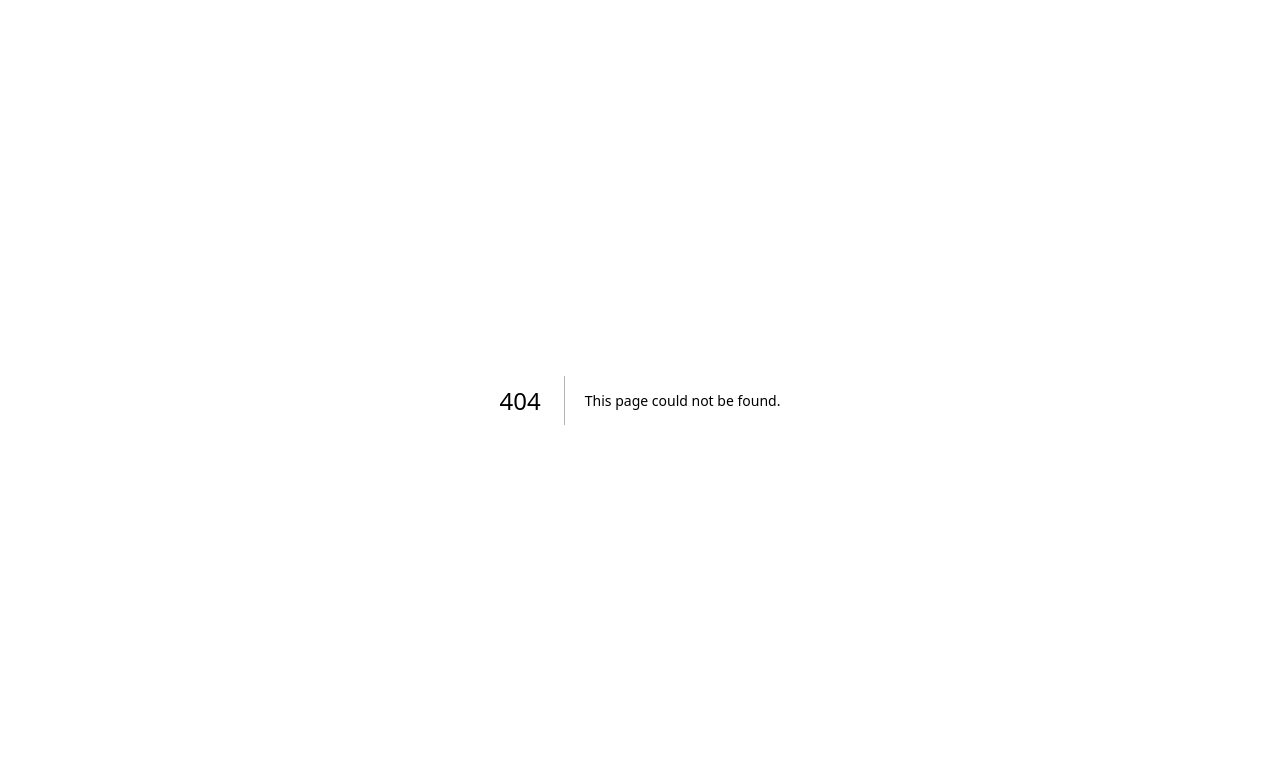
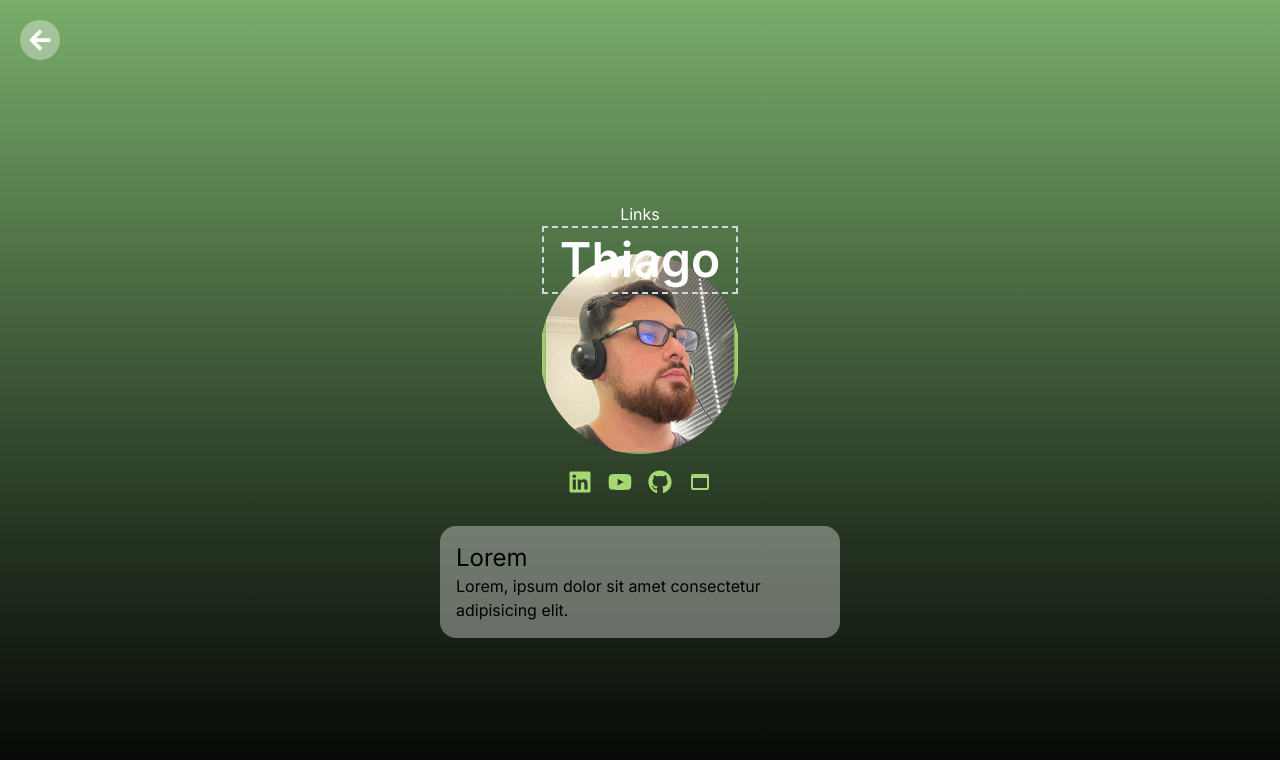
Before and after one commit to Thiago-Nascimento-2000/Meu-Portfolio-Thiago-de-Oliveira-Nascimento, a Next.js app: page /links in a window 1280 px wide. Before the commit this address had no page. Shown: the top 760 px of the page. Built offline with nearby package versions, Linux system fonts and the light colour scheme.

Commit message:
Desenvolvimento: pagina de links de contato

```diff
--- /dev/null
+++ b/app/links/page.tsx
@@ -0,0 +1,55 @@
+import Image from "next/image";
+
+import image from "../public/perfil.png";
+import { FaArrowLeft, FaGithub, FaLinkedin, FaYoutube } from "react-icons/fa";
+import { MdWebAsset } from "react-icons/md";
+
+const Links = () => {
+  return (
+    <main className="flex h-screen flex-col justify-center items-center bg-gradient-to-t from-[#040504] 0% to-[#79ae6b] 100%">
+      <span className="bg-white/35 p-2 rounded-full fixed top-5 left-5 hover:cursor-pointer hover:bg-white/30">
+        <FaArrowLeft className="text-white" size={24} />
+      </span>
+      <div className="relative top-10 flex flex-col items-center">
+        <span className="text-white">Links</span>
+        <div className="w-fit border-gray-300 border-2 border-dashed flex justify-center px-4 py-2">
+          <h1 className="text-white font-semibold text-5xl [text-shadow:1px_1px_5px_rgba(0, 0, 0, 0.7)]">
+            Thiago
+          </h1>
+        </div>
+      </div>
+      <Image
+        className="rounded-full w-50 h-50 object-cover"
+        src={image}
+        alt="foto de perfil de thiago o. nascimento"
+      />
+      <div className="text-white flex gap-4 mt-4">
+        <FaLinkedin
+          className="hover:cursor-pointer hover:text-[#82b053] text-[#A5D872]"
+          size={24}
+        />
+        <FaYoutube
+          className="hover:cursor-pointer hover:text-[#82b053] text-[#A5D872]"
+          size={24}
+        />
+        <FaGithub
+          className="hover:cursor-pointer hover:text-[#82b053] text-[#A5D872]"
+          size={24}
+        />
+        <MdWebAsset
+          className="hover:cursor-pointer hover:text-[#82b053] text-[#A5D872]"
+          size={24}
+        />
+      </div>
+
+      <section className="mt-8">
+        <div className="bg-white/35 w-100 h-fit rounded-2xl p-4 flex flex-col justify-center">
+          <h2 className="text-2xl">Lorem</h2>
+          <p>Lorem, ipsum dolor sit amet consectetur adipisicing elit.</p>
+        </div>
+      </section>
+    </main>
+  );
+};
+
+export default Links;
```
